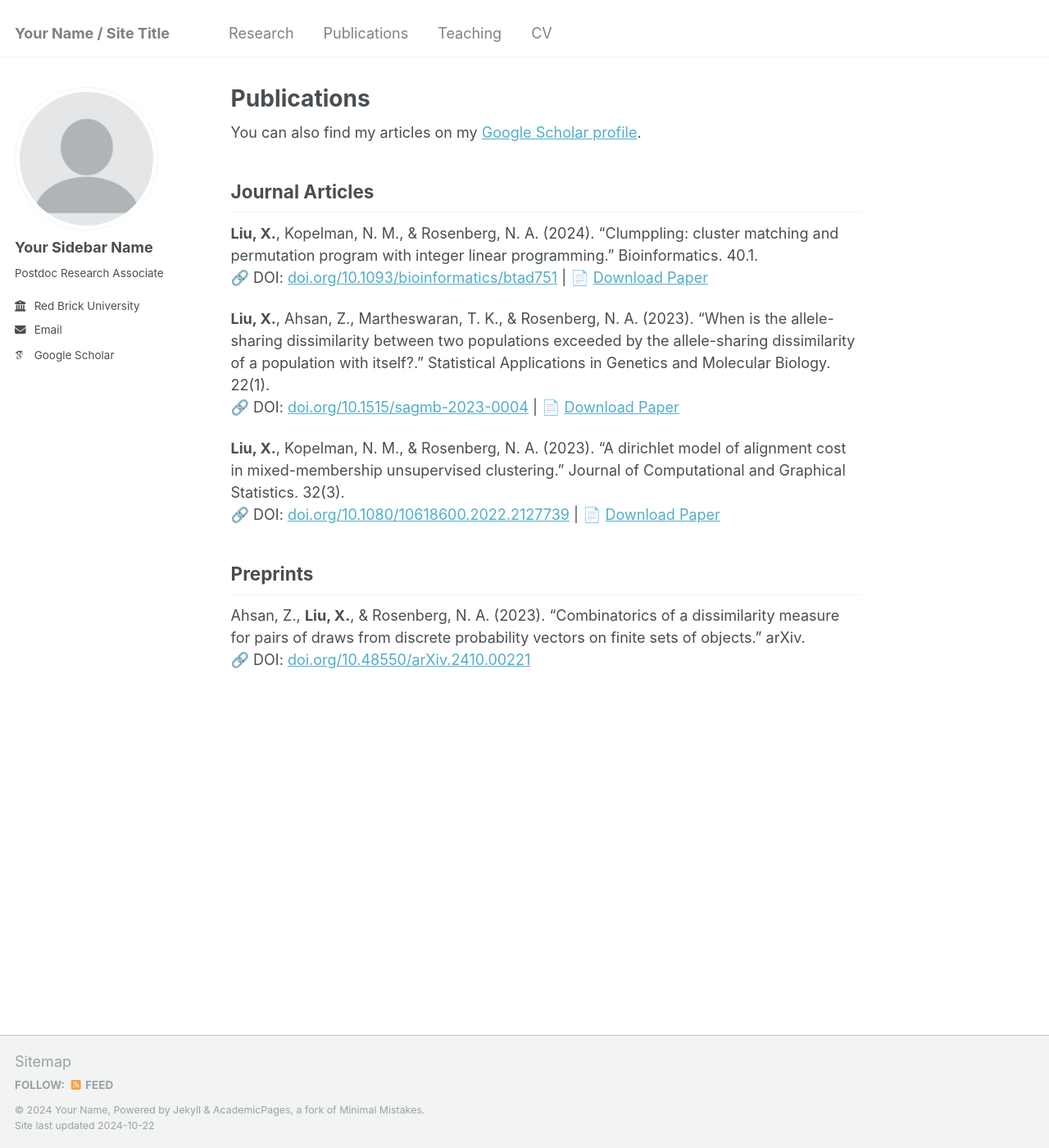
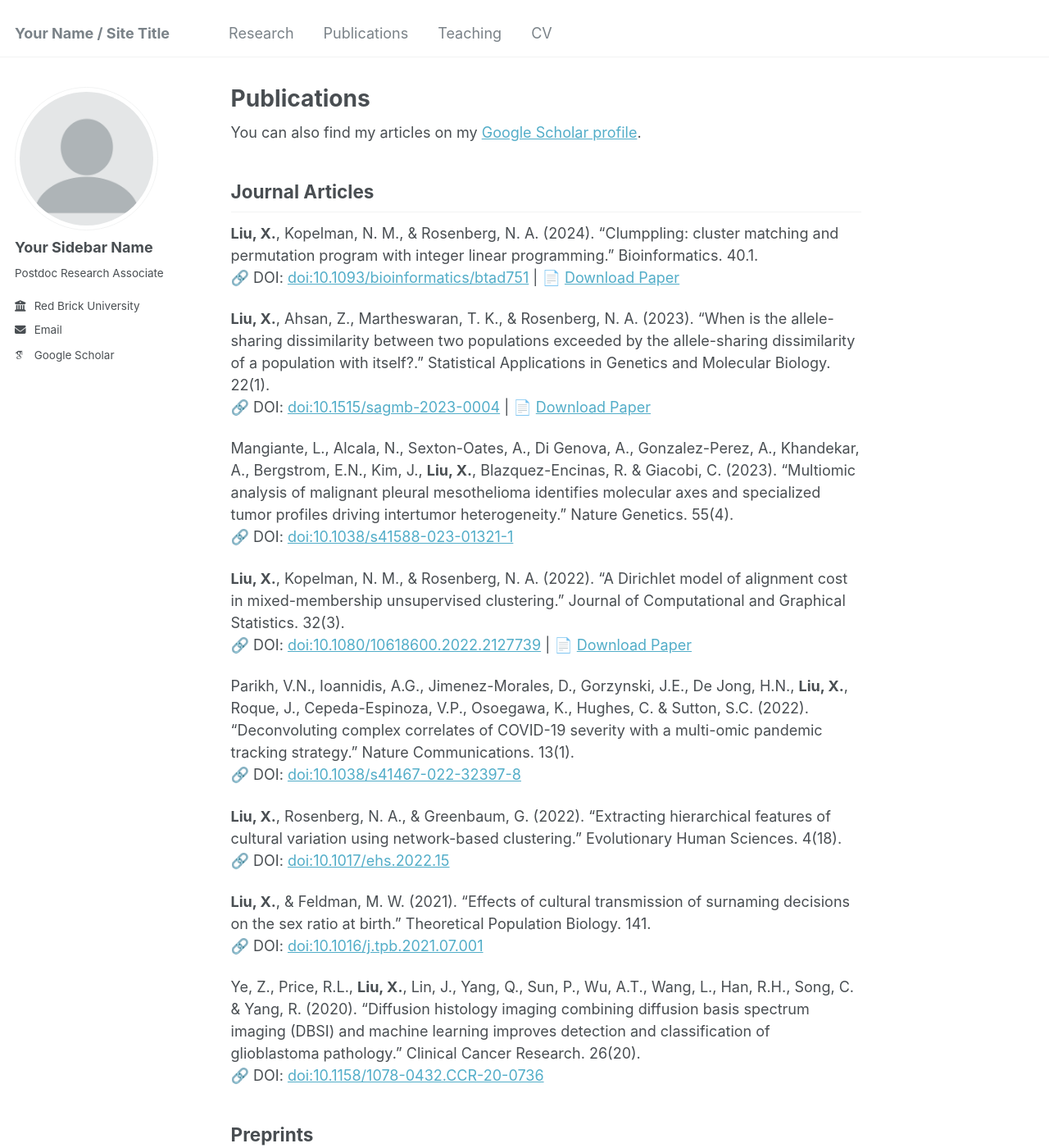
Before and after one commit to xr-cc/xliu.github.io, a Jekyll site: the page built from _pages/publications.md, in a window 1280 px wide and 1400 px high. Shown: the whole window at 82% size. Built offline with Jekyll 4.4.1, drawn with Linux system fonts in a browser that asks for light colours; emoji names are drawn with the system emoji font; some web fonts are replaced.

Commit message:
Update publications.md

```diff
--- a/_pages/publications.md
+++ b/_pages/publications.md
@@ -10,14 +10,28 @@ You can also find my articles on my [Google Scholar profile](https://scholar.goo
 
 ## Journal Articles
 **Liu, X.**, Kopelman, N. M., & Rosenberg, N. A. (2024). "Clumppling: cluster matching and permutation program with integer linear programming." Bioinformatics. 40.1. \
-:link: DOI: [doi.org/10.1093/bioinformatics/btad751](https://doi.org/10.1093/bioinformatics/btad751) | :page_facing_up: [Download Paper](files/Liu_2024_bioinform.pdf)
+:link: DOI: [doi:10.1093/bioinformatics/btad751](https://doi.org/10.1093/bioinformatics/btad751) | :page_facing_up: [Download Paper](files/Liu_2024_bioinform.pdf)
 
 **Liu, X.**, Ahsan, Z., Martheswaran, T. K., & Rosenberg, N. A. (2023). "When is the allele-sharing dissimilarity between two populations exceeded by the allele-sharing dissimilarity of a population with itself?." Statistical Applications in Genetics and Molecular Biology. 22(1). \
-:link: DOI: [doi.org/10.1515/sagmb-2023-0004](https://doi.org/10.1515/sagmb-2023-0004) | :page_facing_up: [Download Paper](files/Liu_2023_sagmb.pdf)
+:link: DOI: [doi:10.1515/sagmb-2023-0004](https://doi.org/10.1515/sagmb-2023-0004) | :page_facing_up: [Download Paper](files/Liu_2023_sagmb.pdf)
 
-**Liu, X.**, Kopelman, N. M., & Rosenberg, N. A. (2023). "A dirichlet model of alignment cost in mixed-membership unsupervised clustering." Journal of Computational and Graphical Statistics. 32(3). \
-:link: DOI: [doi.org/10.1080/10618600.2022.2127739](https://doi.org/10.1080/10618600.2022.2127739) | :page_facing_up: [Download Paper](files/Liu_2022_jcgs.pdf)
+Mangiante, L., Alcala, N., Sexton-Oates, A., Di Genova, A., Gonzalez-Perez, A., Khandekar, A., Bergstrom, E.N., Kim, J., **Liu, X.**, Blazquez-Encinas, R. & Giacobi, C. (2023). "Multiomic analysis of malignant pleural mesothelioma identifies molecular axes and specialized tumor profiles driving intertumor heterogeneity." Nature Genetics. 55(4). \
+:link: DOI: [doi:10.1038/s41588-023-01321-1](https://doi.org/10.1038/s41588-023-01321-1)
 
+**Liu, X.**, Kopelman, N. M., & Rosenberg, N. A. (2022). "A Dirichlet model of alignment cost in mixed-membership unsupervised clustering." Journal of Computational and Graphical Statistics. 32(3). \
+:link: DOI: [doi:10.1080/10618600.2022.2127739](https://doi.org/10.1080/10618600.2022.2127739) | :page_facing_up: [Download Paper](files/Liu_2022_jcgs.pdf)
+
+Parikh, V.N., Ioannidis, A.G., Jimenez-Morales, D., Gorzynski, J.E., De Jong, H.N., **Liu, X.**, Roque, J., Cepeda-Espinoza, V.P., Osoegawa, K., Hughes, C. & Sutton, S.C. (2022). "Deconvoluting complex correlates of COVID-19 severity with a multi-omic pandemic tracking strategy." Nature Communications. 13(1). \
+:link: DOI: [doi:10.1038/s41467-022-32397-8](https://doi.org/10.1038/s41467-022-32397-8)
+
+**Liu, X.**, Rosenberg, N. A., & Greenbaum, G. (2022). "Extracting hierarchical features of cultural variation using network-based clustering." Evolutionary Human Sciences. 4(18). \
+:link: DOI: [doi:10.1017/ehs.2022.15](https://doi.org/10.1017/ehs.2022.15)
+
+**Liu, X.**, & Feldman, M. W. (2021). "Effects of cultural transmission of surnaming decisions on the sex ratio at birth." Theoretical Population Biology. 141. \
+:link: DOI: [doi:10.1016/j.tpb.2021.07.001](https://doi.org/10.1016/j.tpb.2021.07.001)
+
+Ye, Z., Price, R.L., **Liu, X.**, Lin, J., Yang, Q., Sun, P., Wu, A.T., Wang, L., Han, R.H., Song, C. & Yang, R. (2020). "Diffusion histology imaging combining diffusion basis spectrum imaging (DBSI) and machine learning improves detection and classification of glioblastoma pathology." Clinical Cancer Research. 26(20). \
+:link: DOI: [doi:10.1158/1078-0432.CCR-20-0736](https://doi.org/10.1158/1078-0432.CCR-20-0736)
 
 
 ## Preprints
```
